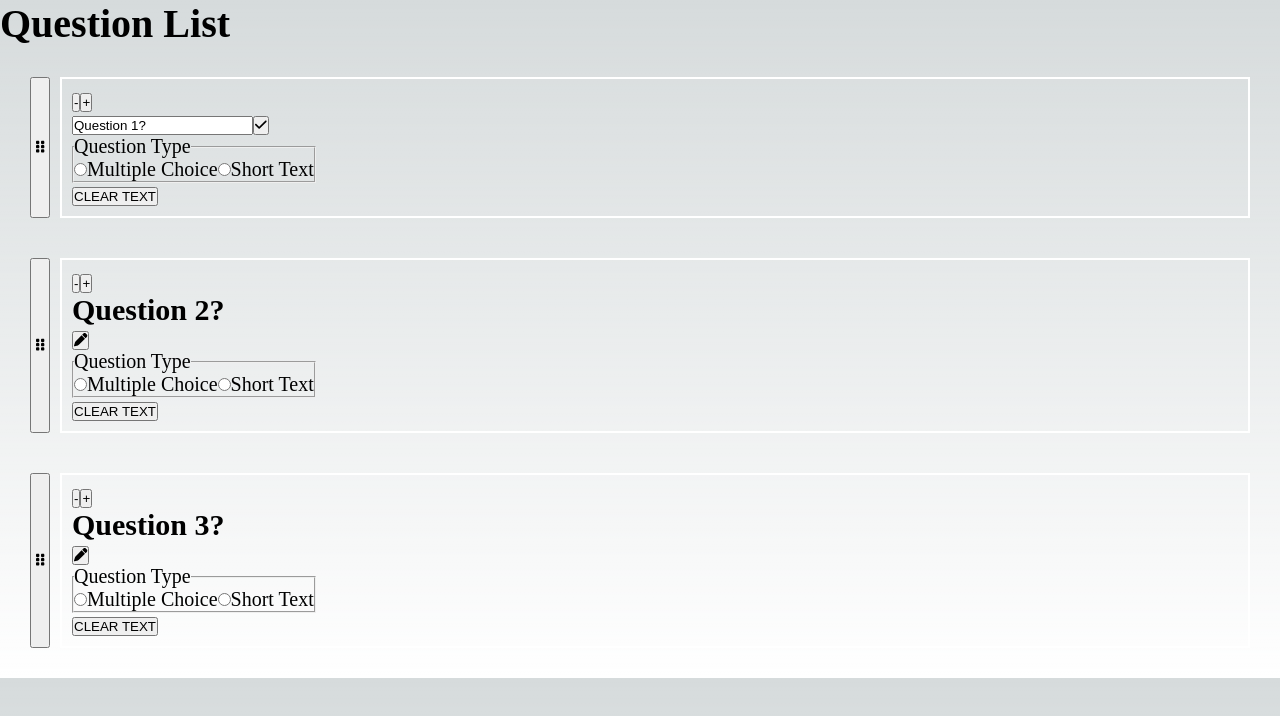
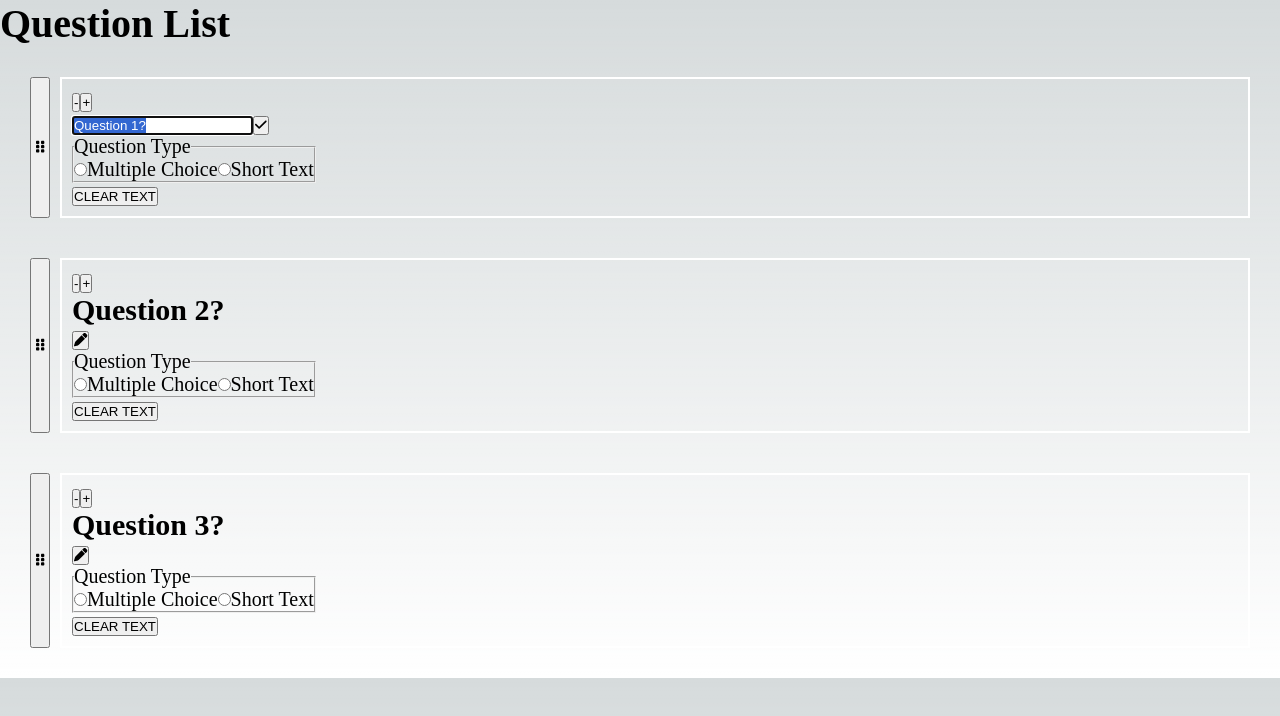
Before and after one commit to klalicki/mini-survey, a Next.js app: page /edit in a window 1280 px wide. Both pictures are taken after a click on the button 80 px from the left and 159 px from the top of the page. Shown: the top 716 px of the page. Built offline with nearby package versions, Linux system fonts and the light colour scheme.

Commit message:
auto-focuses the input on the TextInput component

```diff
--- a/components/TextInput/TextInput.tsx
+++ b/components/TextInput/TextInput.tsx
@@ -1,4 +1,4 @@
-import { ChangeEventHandler, useState } from "react";
+import { ChangeEventHandler, useRef, useState } from "react";
 import { FontAwesomeIcon } from "@fortawesome/react-fontawesome";
 import { faPen, faCheck } from "@fortawesome/free-solid-svg-icons";
 const TextInput = ({
@@ -10,7 +10,6 @@ const TextInput = ({
 }) => {
   const [isEditing, setIsEditing] = useState(false);
   const [tempVal, setTempVal] = useState(value);
-
   const handleInputChange = (e) => {
     // console.log(e.target.value);
     setTempVal(e.target.value);
@@ -25,7 +24,15 @@ const TextInput = ({
             setIsEditing(false);
           }}
         >
-          <input type="text" value={tempVal} onChange={handleInputChange} />
+          <input
+            type="text"
+            value={tempVal}
+            onChange={handleInputChange}
+            autoFocus
+            onFocus={(e) => {
+              e.target.select();
+            }}
+          />
           <button type="submit">
             <FontAwesomeIcon icon={faCheck} onClick={() => {}} />
           </button>
```
